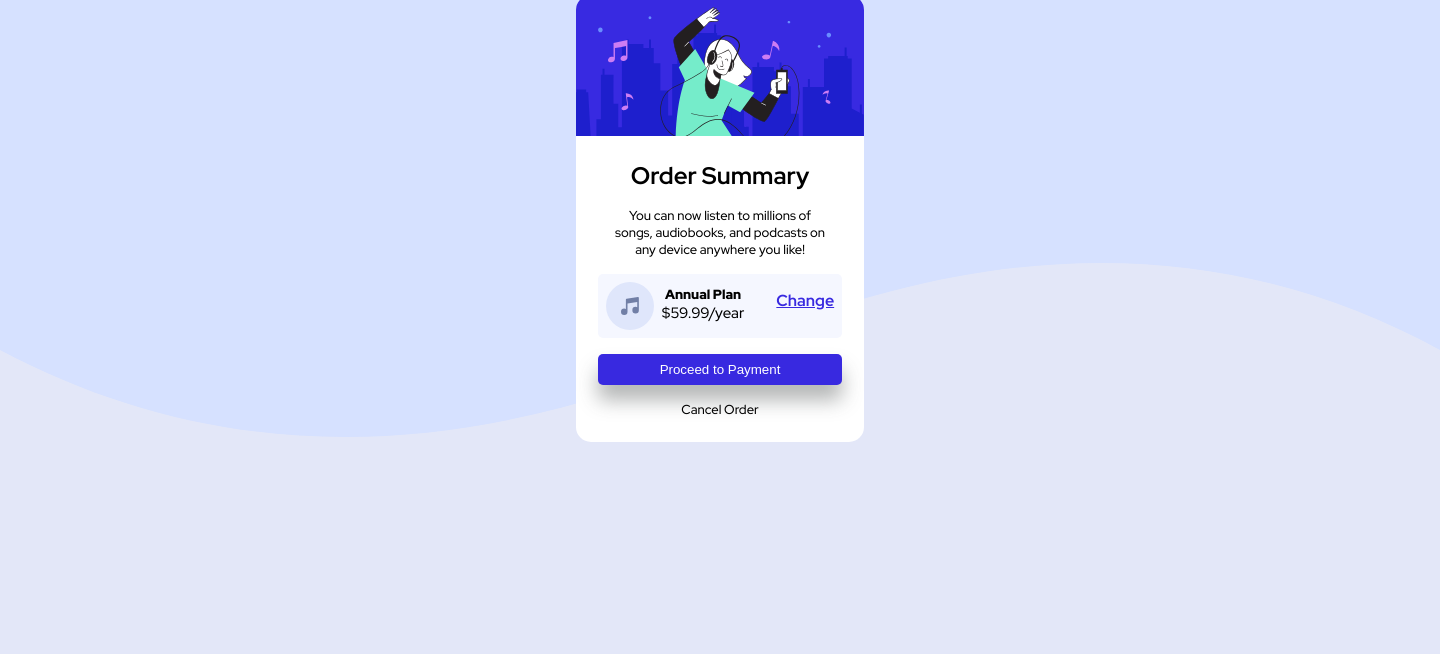
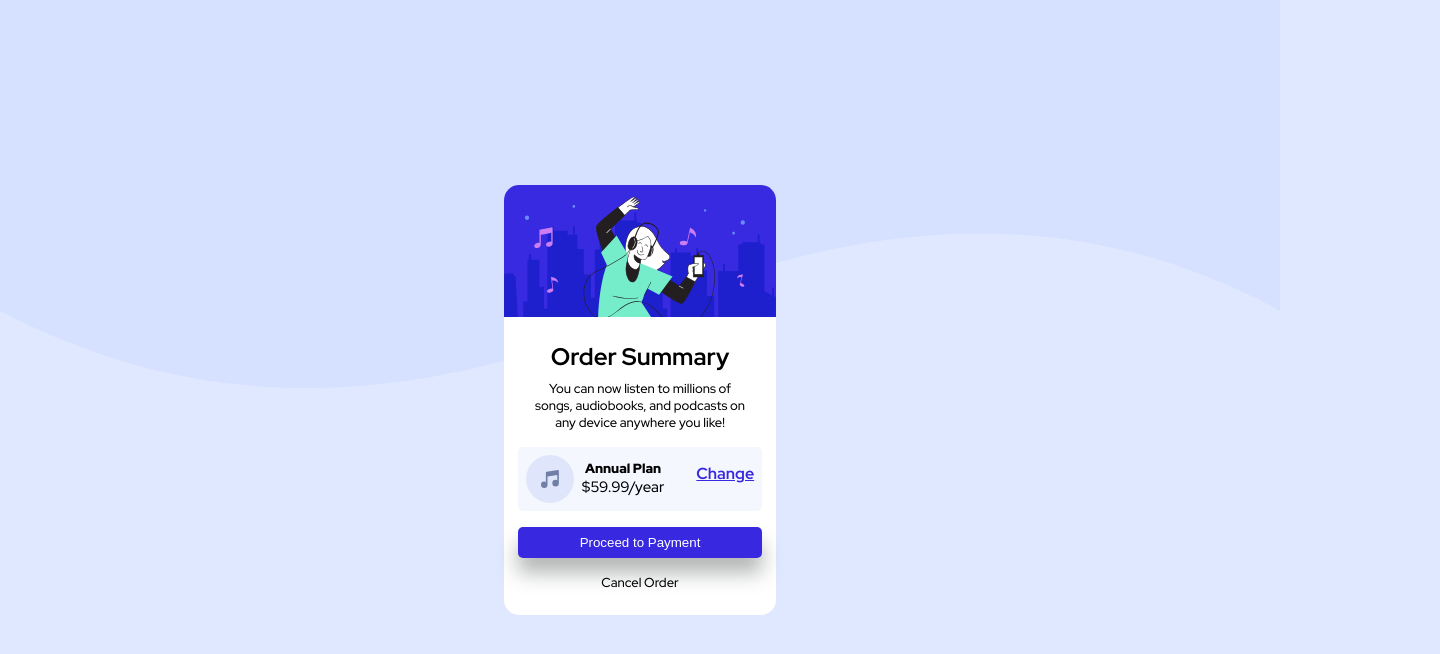
Before and after one commit to amrita150/100-Projects-In-100-Days, a plain HTML site: page Day 4/index.html in a window 1280 px wide. Shown: the whole page, 1440 px wide, since content can reach past the window. Drawn offline with Linux system fonts and the light colour scheme.

Commit message:
order summary project (completed)

```diff
--- a/Day 4/index.html
+++ b/Day 4/index.html
@@ -10,11 +10,6 @@
 </head>
 <body>
    <main>
-    <div class="wrapper">
-    <div class="pattern" >
-        <img  src="./order-summary/images/pattern-background-desktop.svg" alt="pattern background">
-
-    </div>
     <div class="main-container">
         <div class="image">
             <img src="./order-summary/images/illustration-hero.svg" alt="music png">
@@ -49,7 +44,6 @@
             <p class="txt-1">Cancel Order</p>
         </div>
     </div>
-    </div>
    </main>
 </body>
 </html>
--- a/Day 4/styles.css
+++ b/Day 4/styles.css
@@ -4,30 +4,26 @@
     box-sizing: border-box;
 }
 
-body{
-    width: 1440px;
-    background-color: hsl(229, 58%, 93%);
-    height: 100vh;
-    font-size: 16px;
+body{background-color: hsl(225, 100%, 94%);
     font-family: 'Red Hat Display', sans-serif;
+    background-image: url(./order-summary/images/pattern-background-desktop.svg);
+    background-repeat: no-repeat;
+    background-attachment: fixed;
+    background-size: contain;
+    display: flex;
+    justify-content: center;
+    align-items: center;
 }
 
-.wrapper{
-    position: relative;
-    display: flex;
-    align-items: center;
-    justify-content: center;
-}
 .main-container{
     background-color: white;
     display: flex;
     flex-direction: column;
     align-items: center;
     justify-content: center;
-    width: 20%;
-    margin: auto;
+    width: 17rem;
     border-radius: 15px;
-    position: absolute;
+    max-width: 450px;
 }
 
 .image img{
@@ -43,7 +39,7 @@ body{
 
 h2{
     font-weight: 700;
-    margin-bottom: 1rem;
+    margin-bottom: 0.5rem;
 }
 
 .order-para{
@@ -112,3 +108,9 @@ button:hover{
     cursor: pointer;
     font-weight: 700;
 }
+
+@media only screen and (max-width: 375px){
+    body {
+        background-image: url(./order-summary/images/pattern-background-desktop.svg);
+    }
+}
```
